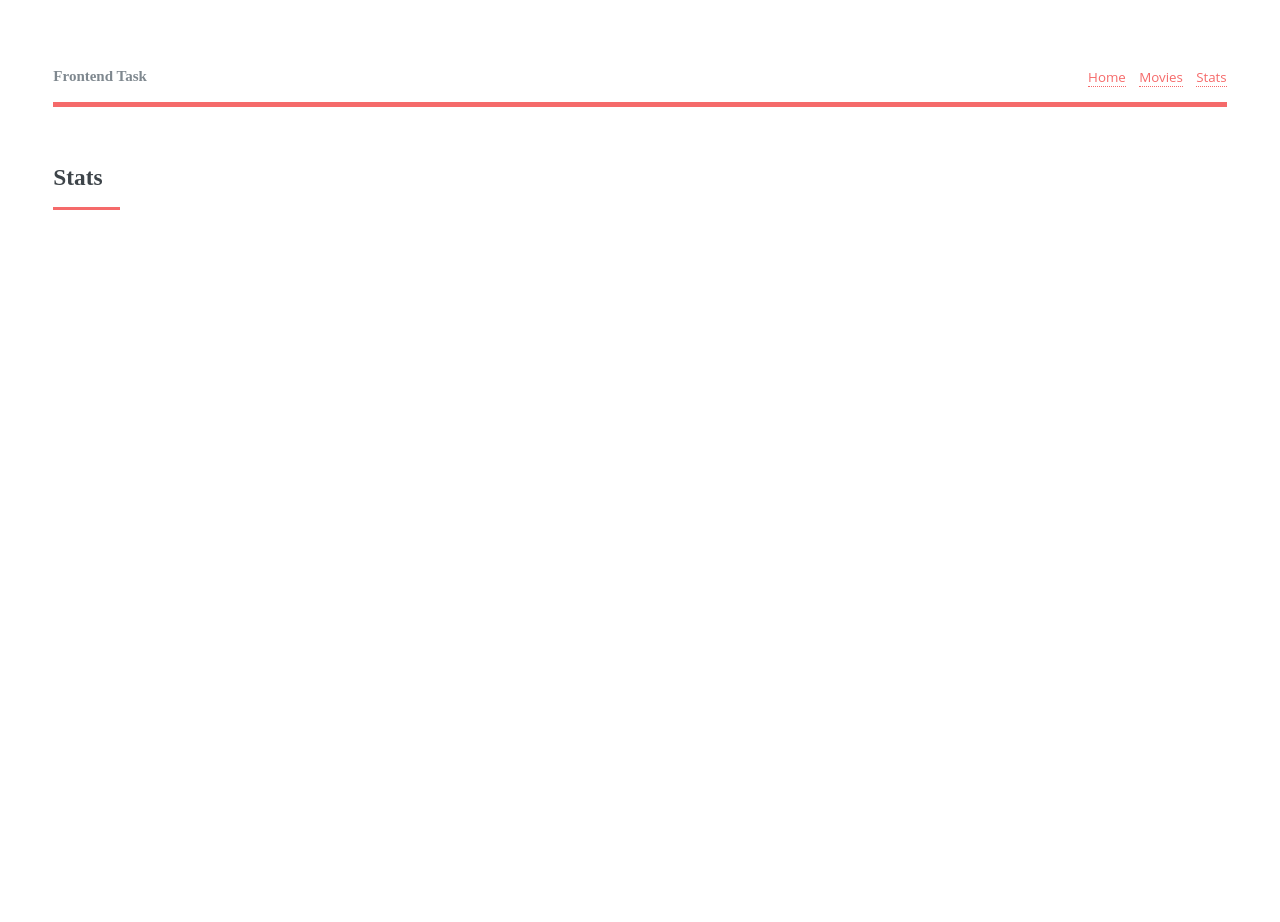
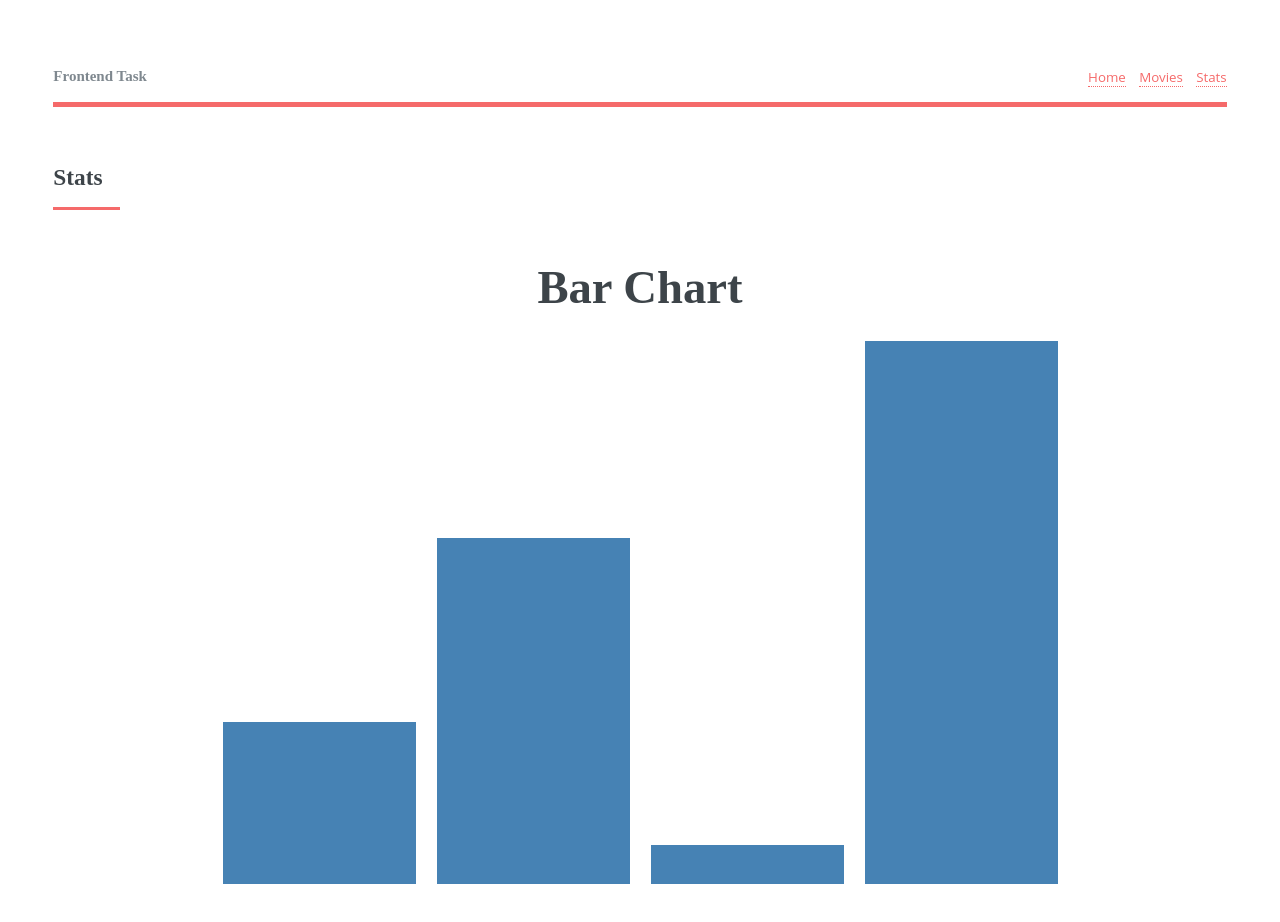
Before and after one commit to dv6xql/vuejs-movie-collection, a Vue app: page /stats in a window 1280 px wide. Shown: the top 922 px of the page. Before the commit the page ends 800 px from the top, so only its background shows below. Built offline with nearby package versions, Linux system fonts and the light colour scheme.

Commit message:
Add Bar Chart component

```diff
--- /dev/null
+++ b/src/components/BarChart.vue
@@ -0,0 +1,123 @@
+<template>
+    <div id="container" class="svg-container" align="center">
+        <h1>{{ title }}</h1>
+        <svg :width="svgWidth" :height="svgHeight">
+            <g>
+                <rect
+                        v-for="item in data"
+                        class="bar-positive"
+                        :key="item[xKey]"
+                        :x="xScale(item[xKey])"
+                        :y="yScale(0)"
+                        :width="xScale.bandwidth()"
+                        :height="0"
+                >
+                </rect>
+            </g>
+        </svg>
+    </div>
+</template>
+
+<script>
+    import { scaleLinear, scaleBand } from 'd3-scale';
+    import { max, min } from 'd3-array';
+    import { selectAll } from 'd3-selection';
+    import { transition } from 'd3-transition'
+    export default {
+        name: "BarChart",
+        props: {
+            title: String,
+            xKey: String,
+            yKey: String,
+            data: Array
+        },
+        watch: {
+            svgWidth() {
+                this.svgWidth = document.getElementById("container").offsetWidth * 0.75;
+            }
+        },
+        computed: {
+            dataMax() {
+                return max(this.data, d => {
+                    return d[this.yKey];
+                });
+            },
+            dataMin() {
+                return min(this.data, d => {
+                    return d[this.yKey];
+                });
+            },
+            xScale() {
+                return scaleBand()
+                    .rangeRound([0, this.svgWidth])
+                    .padding(0.1)
+                    .domain(this.data.map(d => {
+                        return d[this.xKey];
+                    }));
+            },
+            yScale() {
+                return scaleLinear()
+                    .rangeRound([this.svgHeight, 0])
+                    .domain([this.dataMin > 0 ? 0 : this.dataMin, this.dataMax])
+            },
+            svgHeight() {
+                return this.svgWidth / 1.61803398875;
+            }
+        },
+        mounted() {
+            this.svgWidth = document.getElementById("container").offsetWidth * 0.95;
+            this.addResizeListener();
+            this.animateLoad();
+        },
+        data() {
+            return {
+                svgWidth: 0,
+                redrawToggle: true
+            }
+        },
+        methods: {
+            animateLoad() {
+                transition();
+                selectAll("rect")
+                    .data(this.data)
+                    .transition()
+                    .delay((d, i) => {
+                        return i * 150;
+                    })
+                    .duration(1000)
+                    .attr("y", d => {
+                        return this.yScale(d[this.yKey]);
+                    })
+                    .attr("height", d => {
+                        return this.svgHeight - this.yScale(d[this.yKey]);
+                    });
+            },
+            addResizeListener() {
+                window.addEventListener("resize", () => {
+                    this.$data.redrawToggle = false;
+                    setTimeout(() => {
+                        this.$data.redrawToggle = true;
+                        this.$data.svgWidth = document.getElementById("container").offsetWidth * 0.75;
+                        this.animateLoad();
+                    }, 300);
+                });
+            }
+        }
+    }
+</script>
+
+<style scoped>
+    .bar-positive {
+        fill: steelblue;
+        transition: r 0.2s ease-in-out;
+    }
+
+    .svg-container {
+        display: inline-block;
+        position: relative;
+        width: 100%;
+        padding-bottom: 1%;
+        vertical-align: top;
+        overflow: hidden;
+    }
+</style>
--- a/src/components/Stats.vue
+++ b/src/components/Stats.vue
@@ -3,12 +3,39 @@
         <div class="title">
             <h2>Stats</h2>
         </div>
+        <BarChart title="Bar Chart" xKey="name" yKey="amount" :data="barChartData"></BarChart>
     </section>
 </template>
 
 <script>
+    import BarChart from "./BarChart";
     export default {
-        name: "Stats"
+        name: "Stats",
+        components: {
+            BarChart
+        },
+        data() {
+            return {
+                barChartData: [
+                    {
+                        name: 'Matrix',
+                        amount: 25
+                    },
+                    {
+                        name: 'Lion King',
+                        amount: 40
+                    },
+                    {
+                        name: 'Terminator',
+                        amount: 15
+                    },
+                    {
+                        name: 'Gran Torino',
+                        amount: 56
+                    },
+                ]
+            }
+        }
     }
 </script>
 
```
